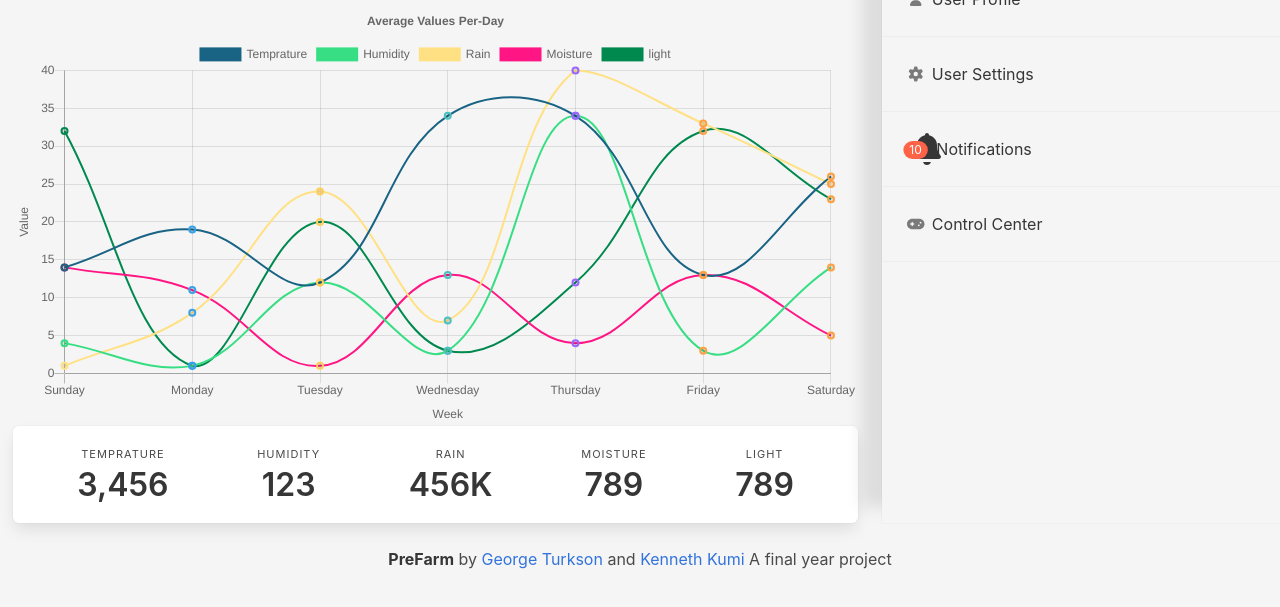
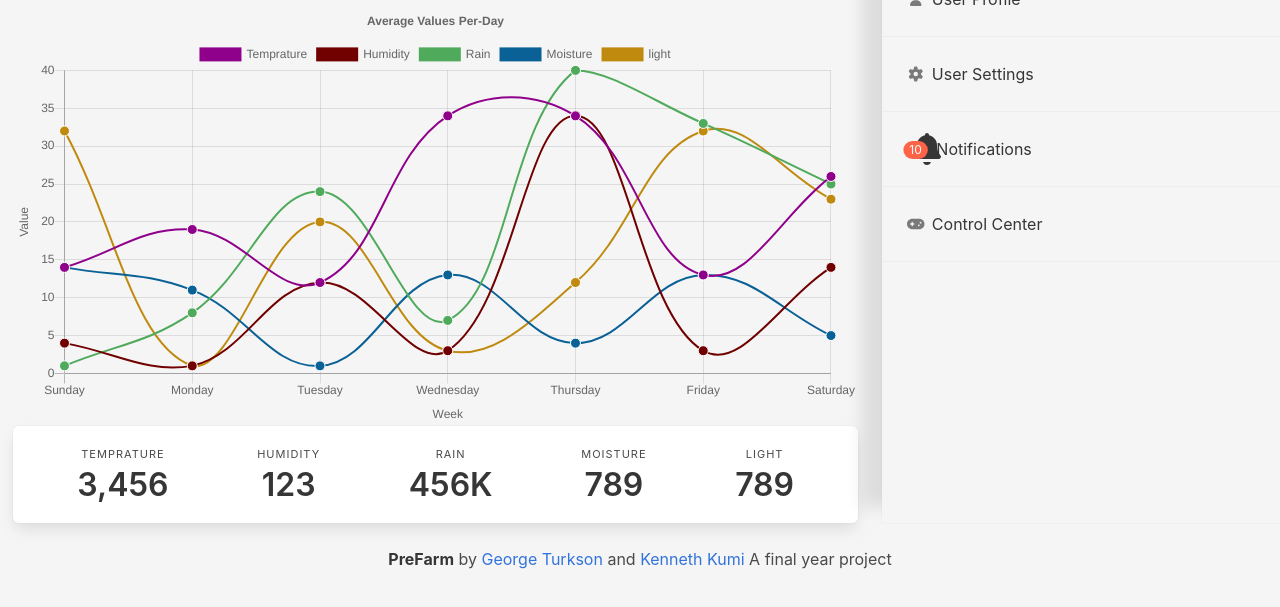
Before and after one commit to gtsorho/esp-html, a plain HTML site: page dash.html in a window 1280 px wide. Shown: the part 93-700 px from the top of the page. Drawn offline with Linux system fonts and the light colour scheme.

Commit message:
front commit

```diff
--- a/dash.html
+++ b/dash.html
@@ -247,120 +247,114 @@
             fill: false,
 
 
-                // backgroundColor: [
-                //     'rgba(255, 99, 132, 0.2)',
-                //     'rgba(54, 162, 235, 0.2)',
-                //     'rgba(255, 206, 86, 0.2)',
-                //     'rgba(75, 192, 192, 0.2)',
-                //     'rgba(153, 102, 255, 0.2)',
-                //     'rgba(255, 159, 64, 0.2)'
-                // ],
-                borderColor: [
-                    'rgba(25, 99, 132, 1)',
-                    'rgba(54, 162, 235, 1)',
-                    'rgba(255, 206, 86, 1)',
-                    'rgba(75, 192, 192, 1)',
-                    'rgba(153, 102, 255, 1)',
-                    'rgba(255, 159, 64, 1)',
-                    'rgba(255, 159, 64, 1)'
-                ],
-                borderWidth: 2
+            borderColor: "#90018b",
+            backgroundColor: "#90018b",
+            borderCapStyle: 'butt',
+            borderDash: [],
+            borderDashOffset: 0.0,
+            borderJoinStyle: 'miter',
+            pointBorderColor: "#ffffff",
+            pointBackgroundColor: "#90018b",
+            pointBorderWidth: 1,
+            pointHoverRadius: 5,
+            pointHoverBackgroundColor: "rgba(75,192,192,1)",
+            pointHoverBorderColor: "rgba(220,220,220,1)",
+            pointHoverBorderWidth: 2,
+            pointRadius: 5,
+            pointHitRadius: 10,
+            borderWidth: 2
             }, {
                 label: 'Humidity',
             data: [4, 1, 12, 3, 34, 3,14],
 
             fill: false,
-                // backgroundColor: [
-                //     'rgba(255, 99, 132, 0.2)',
-                //     'rgba(54, 162, 235, 0.2)',
-                //     'rgba(255, 206, 86, 0.2)',
-                //     'rgba(75, 192, 192, 0.2)',
-                //     'rgba(153, 102, 255, 0.2)',
-                //     'rgba(255, 159, 64, 0.2)'
-                // ],
-                borderColor: [
-                    'rgba(55, 222, 132, 1)',
-                    'rgba(54, 162, 235, 1)',
-                    'rgba(255, 206, 86, 1)',
-                    'rgba(75, 192, 192, 1)',
-                    'rgba(153, 102, 255, 1)',
-                    'rgba(255, 159, 64, 1)',
-                    'rgba(255, 159, 64, 1)'
-                ],
-                borderWidth: 2
+
+
+            borderColor: "#710101",
+            backgroundColor: "#710101",
+            borderCapStyle: 'butt',
+            borderDash: [],
+            borderDashOffset: 0.0,
+            borderJoinStyle: 'miter',
+            pointBorderColor: "#ffffff",
+            pointBackgroundColor: "#710101",
+            pointBorderWidth: 1,
+            pointHoverRadius: 5,
+            pointHoverBackgroundColor: "rgba(75,192,192,1)",
+            pointHoverBorderColor: "rgba(220,220,220,1)",
+            pointHoverBorderWidth: 2,
+            pointRadius: 5,
+            pointHitRadius: 10,
+            borderWidth: 2
 
             },{
                 label: 'Rain',
             data: [1, 8, 24, 7, 40, 33,25],
 
             fill: false,
-                // backgroundColor: [
-                //     'rgba(255, 99, 132, 0.2)',
-                //     'rgba(54, 162, 235, 0.2)',
-                //     'rgba(255, 206, 86, 0.2)',
-                //     'rgba(75, 192, 192, 0.2)',
-                //     'rgba(153, 102, 255, 0.2)',
-                //     'rgba(255, 159, 64, 0.2)'
-                // ],
-                borderColor: [
-                    'rgba(258, 225, 132, 14)',
-                    'rgba(54, 162, 235, 1)',
-                    'rgba(255, 206, 86, 1)',
-                    'rgba(75, 192, 192, 1)',
-                    'rgba(153, 102, 255, 1)',
-                    'rgba(255, 159, 64, 1)',
-                    'rgba(255, 159, 64, 1)'
-                ],
-                borderWidth: 2
+
+
+            borderColor: "#50aa5c",
+            backgroundColor: "#50aa5c",
+            borderCapStyle: 'butt',
+            borderDash: [],
+            borderDashOffset: 0.0,
+            borderJoinStyle: 'miter',
+            pointBorderColor: "#ffffff",
+            pointBackgroundColor: "#50aa5c",
+            pointBorderWidth: 1,
+            pointHoverRadius: 5,
+            pointHoverBackgroundColor: "rgba(75,192,192,1)",
+            pointHoverBorderColor: "rgba(220,220,220,1)",
+            pointHoverBorderWidth: 2,
+            pointRadius: 5,
+            pointHitRadius: 10,
+            borderWidth: 2
 
             },
             {
                 label: 'Moisture',
             data: [14, 11, 1, 13, 4, 13,5],
 
-            fill: false,
-                // backgroundColor: [
-                //     'rgba(255, 99, 132, 0.2)',
-                //     'rgba(54, 162, 235, 0.2)',
-                //     'rgba(255, 206, 86, 0.2)',
-                //     'rgba(75, 192, 192, 0.2)',
-                //     'rgba(153, 102, 255, 0.2)',
-                //     'rgba(255, 159, 64, 0.2)'
-                // ],
-                borderColor: [
-                    'rgba(255, 22, 132, 1)',
-                    'rgba(54, 162, 235, 1)',
-                    'rgba(255, 206, 86, 1)',
-                    'rgba(75, 192, 192, 1)',
-                    'rgba(153, 102, 255, 1)',
-                    'rgba(255, 159, 64, 1)',
-                    'rgba(255, 159, 64, 1)'
-                ],
-                borderWidth: 2
+            fill:false,
+            borderColor: "#0a6196",
+            backgroundColor: "#0a6196",
+            borderCapStyle: 'butt',
+            borderDash: [],
+            borderDashOffset: 0.0,
+            borderJoinStyle: 'miter',
+            pointBorderColor: "#ffffff",
+            pointBackgroundColor: "#0a6196",
+            pointBorderWidth: 1,
+            pointHoverRadius: 5,
+            pointHoverBackgroundColor: "rgba(75,192,192,1)",
+            pointHoverBorderColor: "rgba(220,220,220,1)",
+            pointHoverBorderWidth: 2,
+            pointRadius: 5,
+            pointHitRadius: 10,
+            borderWidth: 2
 
             },{
                 label: 'light',
             data: [32, 1, 20, 3, 12, 32,23],
+            fill:false,
 
-            fill: false,
-                // backgroundColor: [
-                //     'rgba(255, 99, 132, 0.2)',
-                //     'rgba(54, 162, 235, 0.2)',
-                //     'rgba(255, 206, 86, 0.2)',
-                //     'rgba(75, 192, 192, 0.2)',
-                //     'rgba(153, 102, 255, 0.2)',
-                //     'rgba(255, 159, 64, 0.2)'
-                // ],
-                borderColor: [
-                    'rgb(0, 137, 79,1)',
-                    'rgba(54, 162, 235, 1)',
-                    'rgba(255, 206, 86, 1)',
-                    'rgba(75, 192, 192, 1)',
-                    'rgba(153, 102, 255, 1)',
-                    'rgba(255, 159, 64, 1)',
-                    'rgba(255, 159, 64, 1)'
-                ],
-                borderWidth: 2
+            borderColor: "#bf8a0e",
+            backgroundColor: "#bf8a0e",
+            borderCapStyle: 'butt',
+            borderDash: [],
+            borderDashOffset: 0.0,
+            borderJoinStyle: 'miter',
+            pointBorderColor: "#ffffff",
+            pointBackgroundColor: "#bf8a0e",
+            pointBorderWidth: 1,
+            pointHoverRadius: 5,
+            pointHoverBackgroundColor: "rgba(75,192,192,1)",
+            pointHoverBorderColor: "rgba(220,220,220,1)",
+            pointHoverBorderWidth: 2,
+            pointRadius: 5,
+            pointHitRadius: 10,
+            borderWidth: 2
 
             }]
         },
--- a/js/main.js
+++ b/js/main.js
@@ -33,7 +33,7 @@ function toggleSignUp() {
     var on = document.getElementById("onbtn");
     var off = document.getElementById("offbtn");
 
-    off.setAttribute('class', 'button is-success');
+    off.setAttribute('class', 'button is-dark');
     on.setAttribute('class','button')
 
 }
```
Also changed, not shown: index.html (+29 -1 lines), js/node.js (added).
